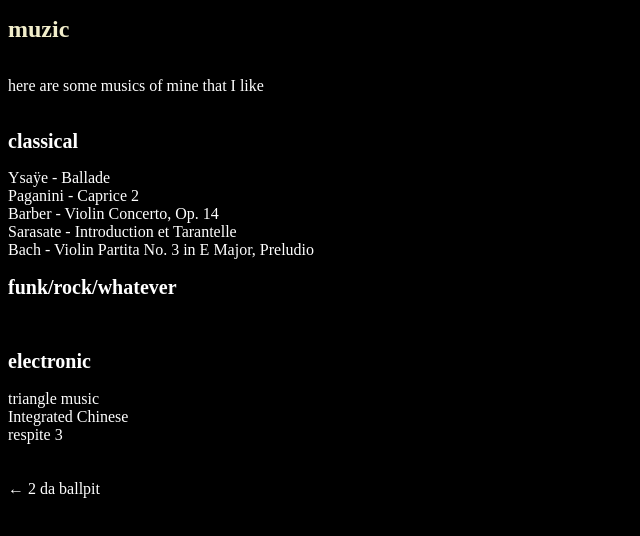
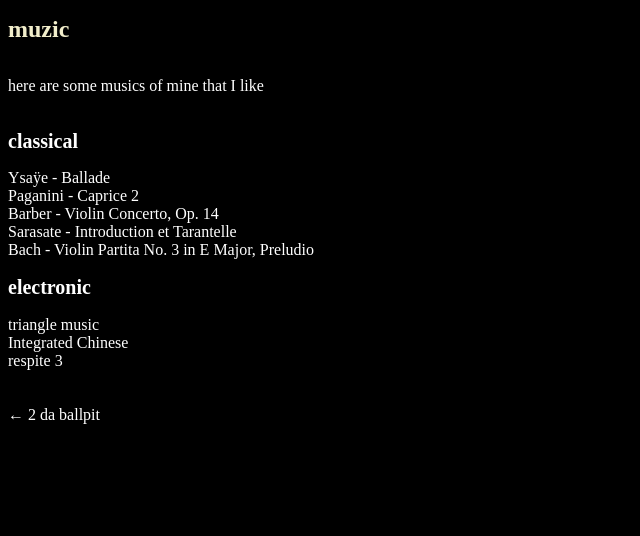
Before and after one commit to auspiciousfaxer/auspiciousfaxer.github.io, a plain HTML site: page music.html in a window 1280 px wide. Shown: the whole page, without its empty margins (0-640 px from the left). Drawn offline with Linux system fonts and the light colour scheme.

Commit message:
Update music.html

```diff
--- a/music.html
+++ b/music.html
@@ -66,11 +66,6 @@
             </struct>
             <br>
             <struct>
-                <h2>funk/rock/whatever</h2>
-
-            </struct>
-            <br>
-            <struct>
                 <h2>electronic</h2>
                 <a href=trianglemusic.mp3>triangle music</a>
                 <br>
```
